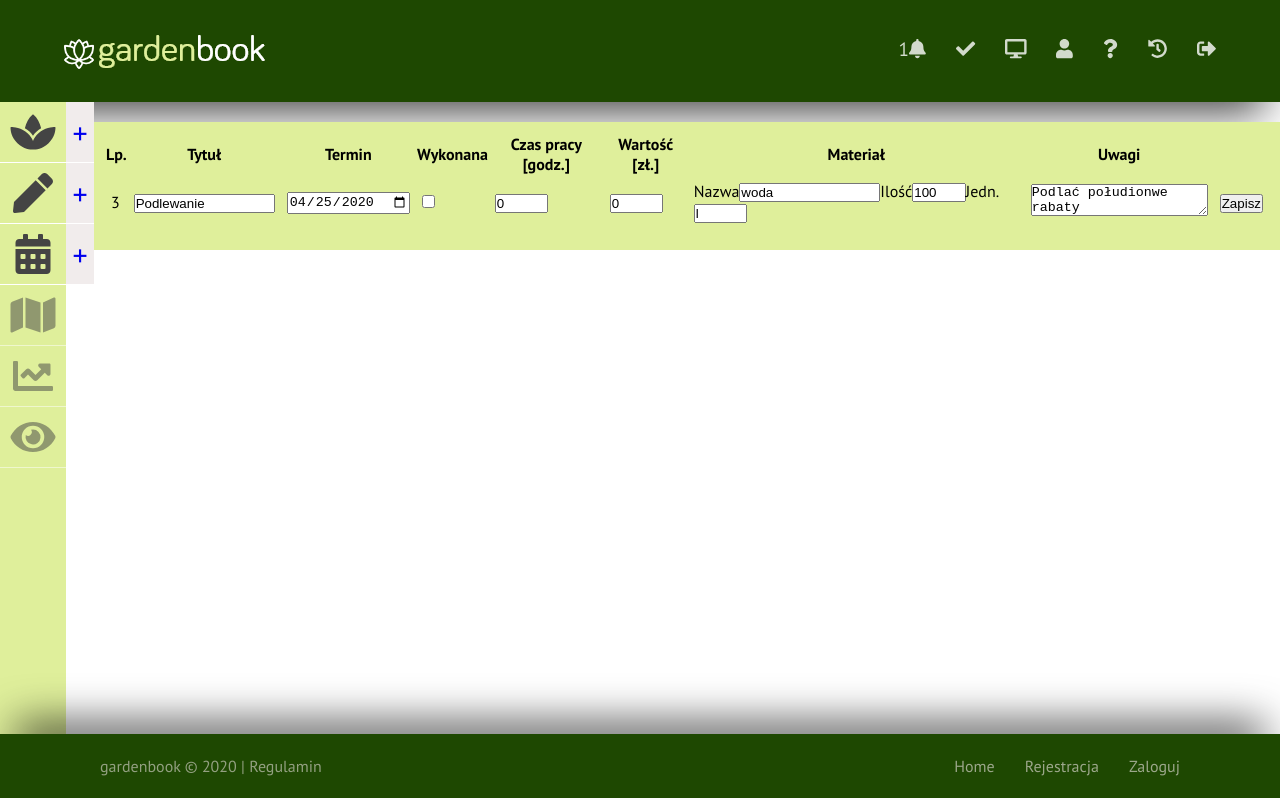
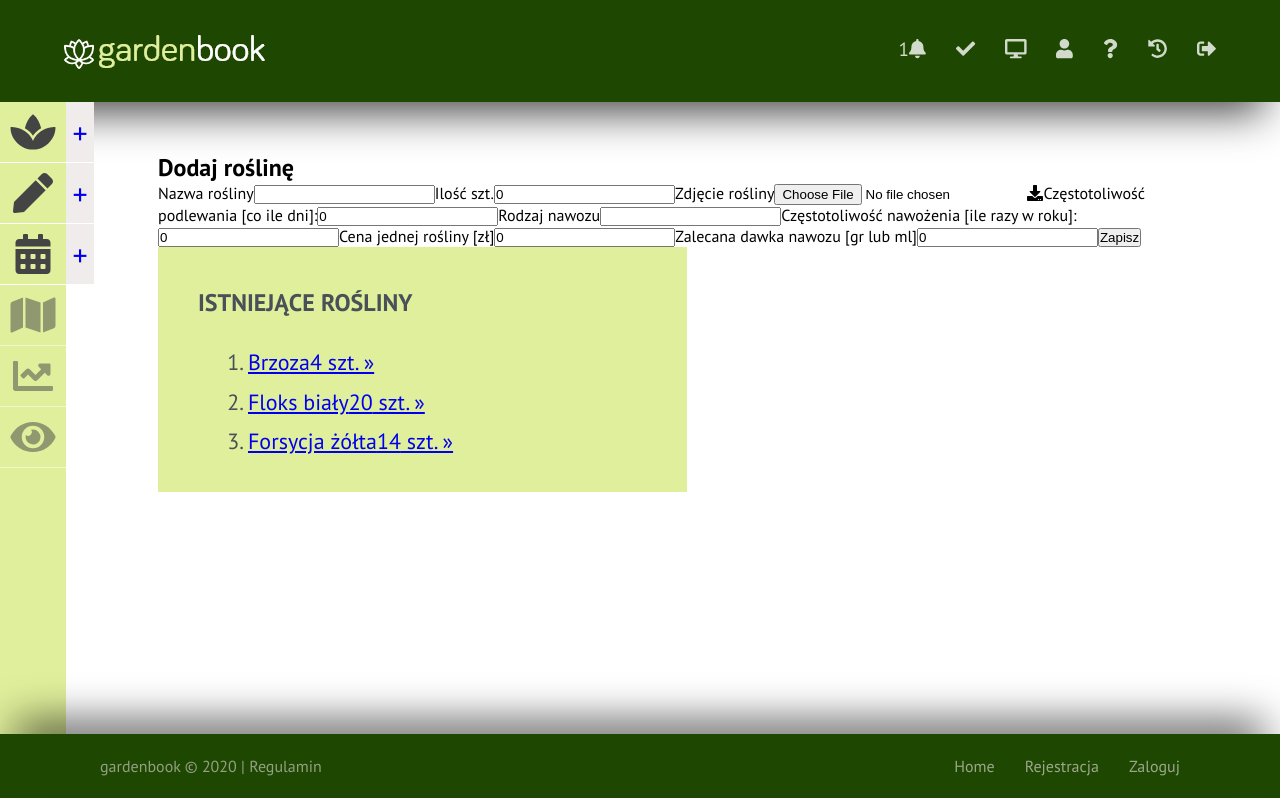
Before and after one commit to hajczek/gardenbook, a React (Create React App) app: page / in a window 1280 px wide. Built offline with nearby package versions, Linux system fonts and the light colour scheme.

Commit message:
Fixed typoes in parameter names in AddPlant component

```diff
--- a/src/components/AddPlant/AddPlantForm.js
+++ b/src/components/AddPlant/AddPlantForm.js
@@ -10,11 +10,11 @@ const AddPlantForm = () => {
   const [plantName, setPlantName] = useState("");
   const [plantQuant, setPlantQuant] = useState(0);
   const [plantPhoto, setPlantPhoto] = useState("");
-  const [plantWateringFrag, setPlantWateringFrag] = useState(0);
-  const [plantFertilizer, setPlantFertilizer] = useState("");
-  const [plantFertilizerFreq, setPlantFertilizerFreq] = useState(0);
+  const [plantWateringFreq, setPlantWateringFreq] = useState(0);
+  const [plantFetilizer, setPlantFetilizer] = useState("");
+  const [plantFetilizerFreq, setPlantFetilizerFreq] = useState(0);
   const [plantPrice, setPlantPrice] = useState(0);
-  const [plantFertilizerDose, setPlantFertilizerDose] = useState(0);
+  const [plantFetilizerDose, setPlantFetilizerDose] = useState(0);
   const [addedDate] = useState(addedDateFunction());
 
   function onSubmit(e) {
@@ -23,11 +23,11 @@ const AddPlantForm = () => {
       plantName,
       plantQuant,
       plantPhoto,
-      plantWateringFrag,
-      plantFertilizer,
-      plantFertilizerFreq,
+      plantWateringFreq,
+      plantFetilizer,
+      plantFetilizerFreq,
       plantPrice,
-      plantFertilizerDose,
+      plantFetilizerDose,
       addedDate,
     };
 
@@ -66,36 +66,36 @@ const AddPlantForm = () => {
         placeholder="Wybierz plik ze zdjęciem"
       />
       <FontAwesomeIcon icon={faDownload} />
-      <label htmlFor="plant-watering-frequency">
+      <label htmlFor="plant-watering-freq">
         Częstotoliwość podlewania [co ile dni]:
       </label>
       <input
         type="number"
-        name="plant-watering-frequency"
-        id="plant-watering-frequency"
+        name="plant-watering-freq"
+        id="plant-watering-freq"
         min="0"
-        value={plantWateringFrag}
-        onChange={(e) => setPlantWateringFrag(e.target.value)}
+        value={plantWateringFreq}
+        onChange={(e) => setPlantWateringFreq(e.target.value)}
       />
-      <label htmlFor="plant-fertilizer">Rodzaj nawozu</label>
+      <label htmlFor="plant-fetilizer">Rodzaj nawozu</label>
       <input
         type="text"
-        name="plant-fertilizer"
-        id="plant-fertilizer"
-        value={plantFertilizer}
-        onChange={(e) => setPlantFertilizer(e.target.value)}
+        name="plant-fetilizer"
+        id="plant-fetilizer"
+        value={plantFetilizer}
+        onChange={(e) => setPlantFetilizer(e.target.value)}
       />
 
-      <label htmlFor="plant-fertilizer-frequency">
+      <label htmlFor="plant-fetilizer-freq">
         Częstotoliwość nawożenia [ile razy w roku]:
       </label>
       <input
         type="number"
-        name="plant-fertilizer-frequency"
-        id="plant-fertilizer-frequency"
+        name="plant-fetilizer-freq"
+        id="plant-fetilizer-freq"
         min="0"
-        value={plantFertilizerFreq}
-        onChange={(e) => setPlantFertilizerFreq(e.target.value)}
+        value={plantFetilizerFreq}
+        onChange={(e) => setPlantFetilizerFreq(e.target.value)}
       />
       <label htmlFor="plant-price">Cena jednej rośliny [zł]</label>
       <input
@@ -115,8 +115,8 @@ const AddPlantForm = () => {
         name="plant-fertilizer-dose"
         id="plant-fertilizer-dose"
         min="0"
-        value={plantFertilizerDose}
-        onChange={(e) => setPlantFertilizerDose(e.target.value)}
+        value={plantFetilizerDose}
+        onChange={(e) => setPlantFetilizerDose(e.target.value)}
       />
       <button id="add-plant-btn">Zapisz</button>
     </form>
--- a/src/components/User/PageUser.js
+++ b/src/components/User/PageUser.js
@@ -8,12 +8,12 @@ import Footer from "../Page/Footer";
 // import ManageMaterialsCard from "../ManageMaterials/ManageMaterialsCard";
 // import ManagePlantsCard from "../ManagePlants/ManagePlantsCard";
 // import AddMaterialCard from "../AddMaterial/AddMaterialCard";
-// import AddPlantCard from "../AddPlant/AddPlantCard";
+import AddPlantCard from "../AddPlant/AddPlantCard";
 // import PlanWorkCard from "../PlanWork/PlanWorkCard";
 
 // import EditedPlant from "./../ManagePlants/EditedPlant";
 // import EditedMaterial from "./../ManageMaterials/EditedMaterial";
-import EditedWork from "./../ManageWorks/EditedWork";
+// import EditedWork from "./../ManageWorks/EditedWork";
 
 const PageCard = () => {
   return (
@@ -27,11 +27,11 @@ const PageCard = () => {
         {/* <ManageMaterialsCard /> */}
         {/* <ManagePlantsCard /> */}
         {/* <AddMaterialCard /> */}
-        {/* <AddPlantCard /> */}
+        <AddPlantCard />
         {/* <PlanWorkCard /> */}
         {/* <EditedPlant /> */}
         {/* <EditedMaterial /> */}
-        <EditedWork />
+        {/* <EditedWork /> */}
       </section>
       <Footer />
     </div>
```
